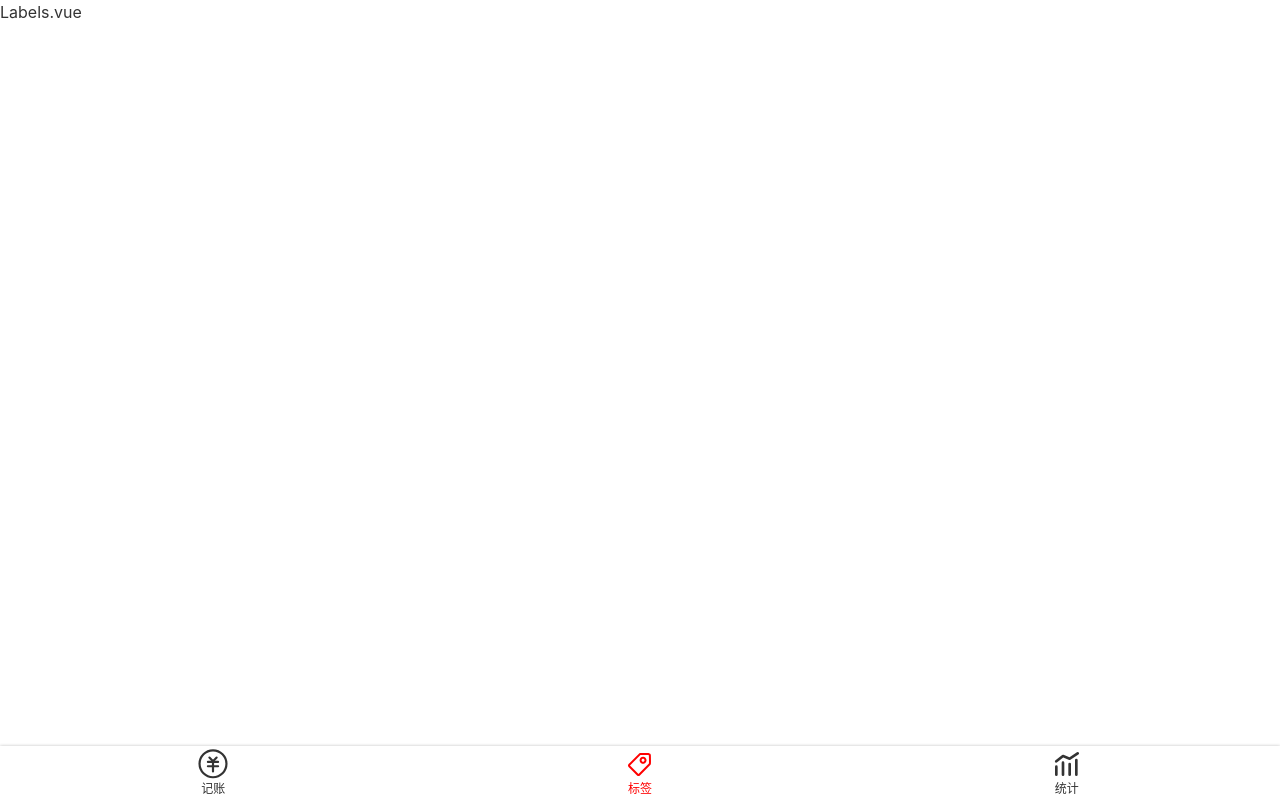
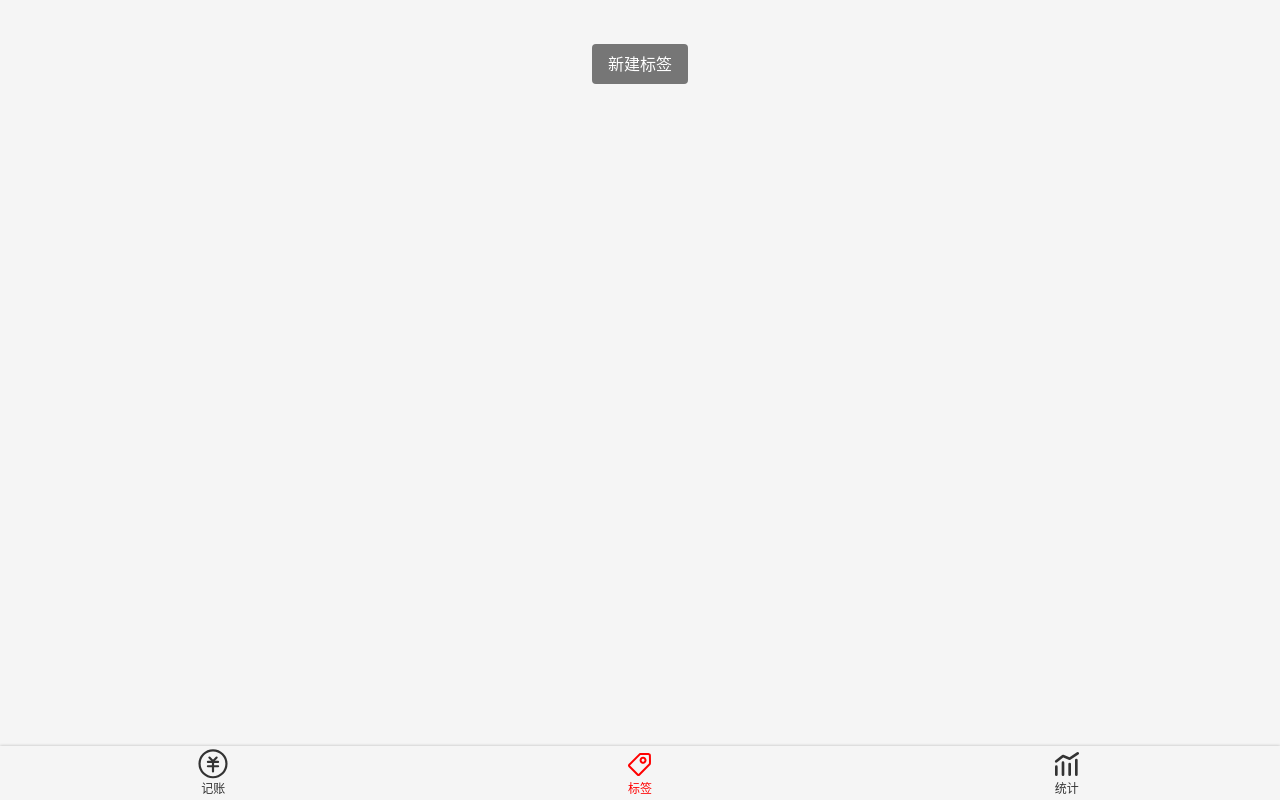
Before and after one commit to xuhaooo/morney, a Vue app: page /#/labels in a window 1280 px wide. Built offline with nearby package versions, Linux system fonts and the light colour scheme.

Commit message:
展示和创建标签

```diff
--- a/src/App.vue
+++ b/src/App.vue
@@ -15,5 +15,6 @@
   font-size: 16px;
   font-family: $font-hei;
   line-height: 1.5;
+  background: #f5f5f5;
 }
 </style>
--- a/src/model.ts
+++ b/src/models/recordListModel.ts
@@ -1,5 +1,5 @@
 const localStorageKeyName = 'recordList';
-const model = {
+const recordListModel = {
   clone(data: RecordItem[] | RecordItem){
     return JSON.parse(JSON.stringify(data));
   },
@@ -10,4 +10,4 @@
     window.localStorage.setItem(localStorageKeyName, JSON.stringify(data));
   }
 };
-export default model;
+export default recordListModel;
--- /dev/null
+++ b/src/models/tagListModel.ts
@@ -0,0 +1,24 @@
+const localStorageKeyName = 'tagList';
+type TagListModel = {
+  data: string[]
+  fetch: () => string[]
+  create: (name: string) => 'success' | 'duplicated'
+  save: () => void
+}
+const tagListModel: TagListModel = {
+  data: [],
+  fetch() {
+    this.data = JSON.parse(window.localStorage.getItem(localStorageKeyName) || '[]');
+    return this.data;
+  },
+  create(name) {
+    if (this.data.indexOf(name) >= 0) {return 'duplicated'}
+    this.data.push(name);
+    this.save();
+    return 'success'
+  },
+  save() {
+    window.localStorage.setItem(localStorageKeyName, JSON.stringify(this.data));
+  }
+};
+export default tagListModel;
--- a/src/views/Labels.vue
+++ b/src/views/Labels.vue
@@ -1,15 +1,75 @@
 <template>
   <Layout>
-    Labels.vue
+    <ol class="tags">
+      <li v-for="tag in tags" :key="tag">
+        <span>{{ tag }}</span>
+        <Icon name="right"/>
+      </li>
+    </ol>
+    <div class="createTag-wrapper">
+      <button class="createTag" @click="createTag">新建标签</button>
+    </div>
   </Layout>
 </template>
 
 <script lang="ts">
-export default {
-name: "Labels",
-}
+import Vue from 'vue';
+import {Component} from 'vue-property-decorator';
+import tagListModel from '@/models/tagListModel';
+
+tagListModel.fetch();
+@Component
+export default class Labels extends Vue {
+  tags = tagListModel.data;
+
+  createTag() {
+    const name = window.prompt('请输入标签名');
+    if (name) {
+        const message = tagListModel.create(name);
+        if(message === 'duplicated'){
+          window.alert('便签名重复了')
+        }else if(message === 'success'){
+          window.alert('添加成功')
+        }
+      }
+    }
+  }
 </script>
 
 <style lang="scss" scoped>
+.tags {
+  background: #fff;
+  font-size: 16px;
+  padding-left: 16px;
 
+  > li {
+    min-height: 44px;
+    display: flex;
+    align-items: center;
+    justify-content: space-between;
+    border-bottom: 1px solid #e6e6e6;
+
+    svg {
+      width: 18px;
+      height: 18px;
+      color: #666;
+      margin-right: 16px;
+    }
+  }
+}
+
+.createTag {
+  background: #767676;
+  color: #ffffff;
+  border-radius: 4px;
+  border: none;
+  height: 40px;
+  padding: 0 16px;
+
+  &-wrapper {
+    text-align: center;
+    padding: 16px;
+    margin-top: 44-16px;
+  }
+}
 </style>
--- a/src/views/Money.vue
+++ b/src/views/Money.vue
@@ -16,17 +16,17 @@
 import Notes from '@/components/Money/Notes.vue';
 import Tags from '@/components/Money/Tags.vue';
 import {Component, Watch} from 'vue-property-decorator';
-import model from '@/model';
+import recordListModel from '@/models/recordListModel';
+import tagListModel from '@/models/tagListModel';
 
-const recordList = model.fetch()
-
-
+const recordList = recordListModel.fetch()
+const tagList = tagListModel.fetch()
 
 @Component({
   components: {Tags, Notes, Types, NumberPad}
 })
 export default class Money extends Vue {
-  tags = ['衣', '食', '住', '行'];
+  tags = tagList
   // eslint-disable-next-line no-undef
   recordList: RecordItem[] = recordList
   // eslint-disable-next-line no-undef
@@ -47,14 +47,14 @@
 
   saveRecord() {
     // eslint-disable-next-line no-undef
-    const record2: RecordItem = model.clone(this.record);
+    const record2: RecordItem = recordListModel.clone(this.record);
     record2.createdAt = new Date();
     this.recordList.push(record2);
   }
 
   @Watch('recordList')
   onRecordListChange() {
-    model.save(this.recordList);
+    recordListModel.save(this.recordList);
   }
 }
 </script>
```
Also changed, not shown: src/assets/icons/right.svg (added).
